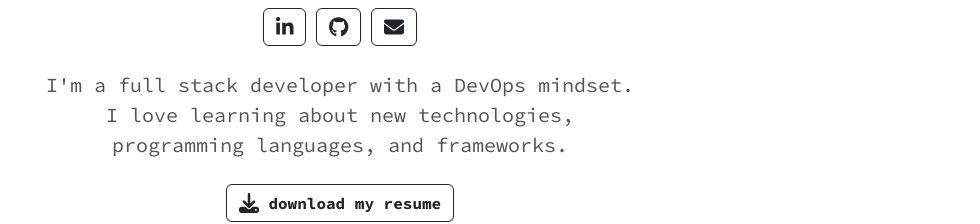
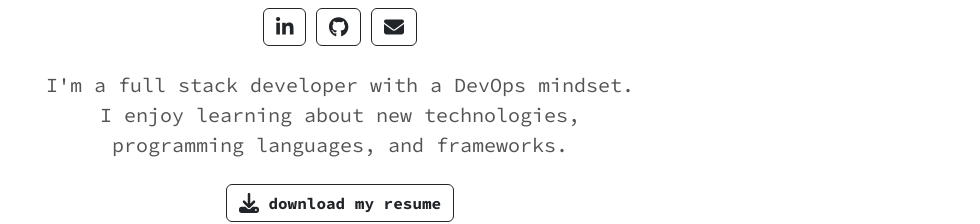
Before and after one commit to hectoroleadev/react-portfolio, a React (Vite) app: page / in a window 1280 px wide. Shown: the part 407-631 px from the top of the page, without its empty margins (300-1280 px from the left). Built offline with nearby package versions, Linux system fonts and the light colour scheme; no server answers.

Commit message:
modified about me section

```diff
--- a/src/portfolio/components/AboutSection.tsx
+++ b/src/portfolio/components/AboutSection.tsx
@@ -2,7 +2,7 @@ export const AboutSection = () => {
   return (
     <section>
       <p className='lead opacity-75 my-4'>
-        I&#x27;m a full stack developer with a DevOps mindset. I love learning
+        I&#x27;m a full stack developer with a DevOps mindset. I enjoy learning
         about new technologies, programming languages, and frameworks.
       </p>
     </section>
```
